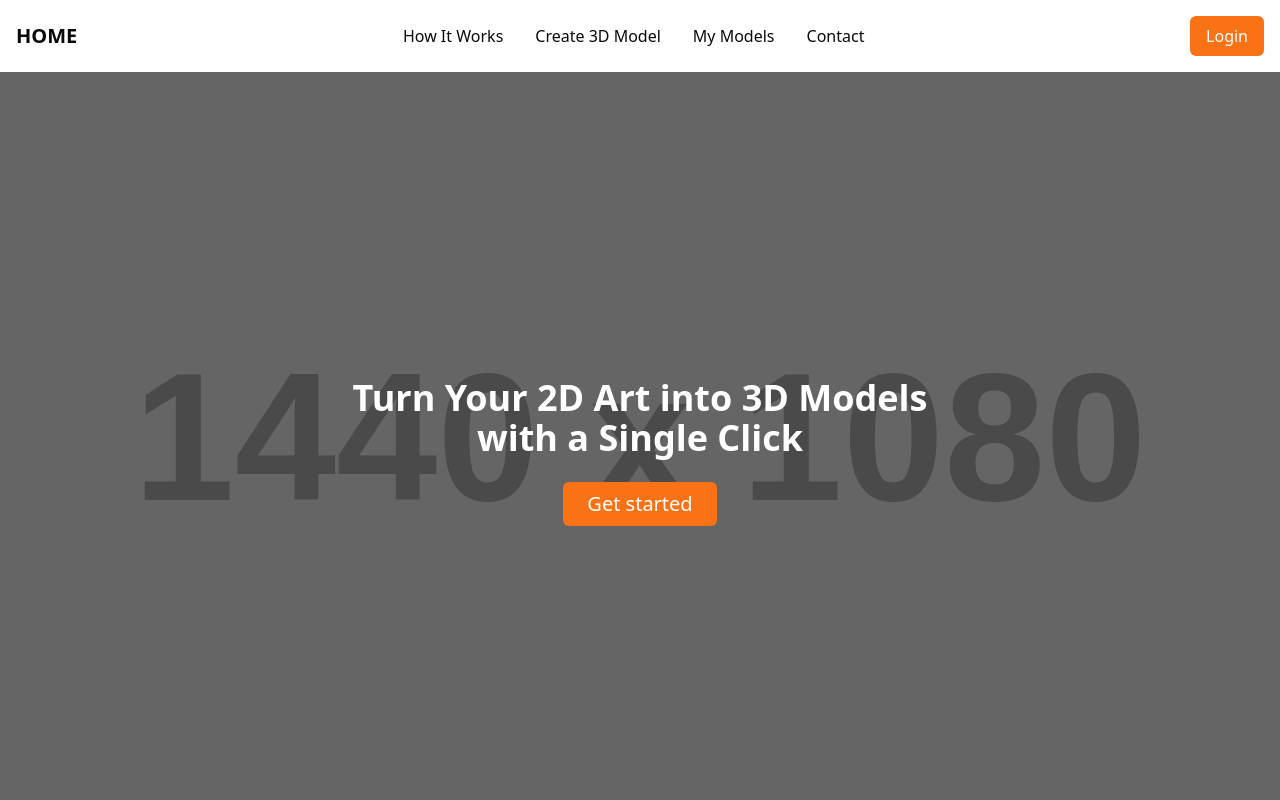
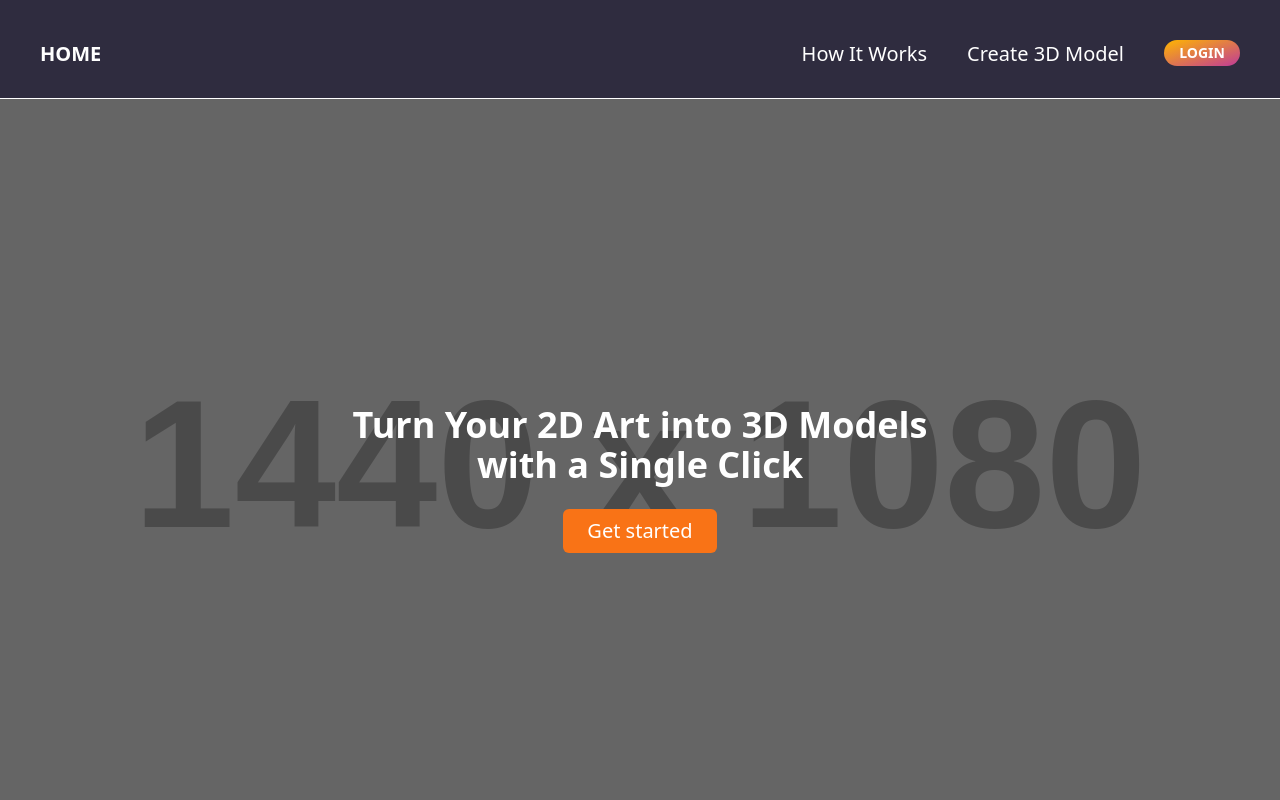
Before and after one commit to osjaeyoung/3d-front, a Next.js app: page / in a window 1280 px wide. Shown: the top 800 px of the page. Built offline with nearby package versions, Linux system fonts and the light colour scheme.

Commit message:
design: apply header design

```diff
--- a/src/components/common/Header.tsx
+++ b/src/components/common/Header.tsx
@@ -1,42 +1,46 @@
-import Link from 'next/link';
-import { useRouter } from 'next/router';
+import Link from "next/link";
+import { useRouter } from "next/router";
 
 export const Header = () => {
   const router = useRouter();
-
-  const isActive = (pathname: string) => router.pathname === pathname;
+  const handleSigninPage = () => router.push("/signin");
 
   return (
-    <header className="bg-white shadow-md p-4">
+    <header className="bg-background shadow-md px-10 pt-10 pb-[30px] border-b border-white ">
       <nav className="flex justify-between items-center">
         <div className="text-xl font-bold">
-          <Link href="/">HOME</Link>
+          <Link
+            href="/"
+            className="text-white text-xl font-bold font-['Helvetica Neue']"
+          >
+            HOME
+          </Link>
         </div>
-        <ul className="flex space-x-8">
+        <div className="flex gap-x-10">
+          <ul className="flex gap-x-10">
             <li>
-            <Link href="/intro" className={`${isActive('/intro') ? 'font-bold underline' : 'hover:text-orange-500'}`}>
+              <Link href="/intro" className="text-white text-xl">
                 How It Works
               </Link>
             </li>
             <li>
-            <Link href="/create" className={`${isActive('/create') ? 'font-bold underline' : 'hover:text-orange-500'}`}>
+              <Link
+                href="/create"
+                className="text-white text-xl font-medium font-['Helvetica Neue']"
+              >
                 Create 3D Model
               </Link>
             </li>
-          <li>
-            <Link href="/my" className={`${isActive('/my') ? 'font-bold underline' : 'hover:text-orange-500'}`}>
-              My Models
-            </Link>
-          </li>
-          <li>
-            <Link href="/contact" className={`${isActive('/contact') ? 'font-bold underline' : 'hover:text-orange-500'}`}>
-              Contact
-            </Link>
-          </li>
           </ul>
-        <button onClick={() => router.push("/signin")} className="bg-orange-500 hover:bg-orange-600 text-white py-2 px-4 rounded-md">
-            Login
+          <button
+            onClick={handleSigninPage}
+            className="w-[76px] h-[26px] bg-gradient px-2.5 py-0.5 rounded-[20px] justify-center items-center gap-2.5 inline-flex"
+          >
+            <div className="text-white text-sm font-bold font-['Helvetica Neue']">
+              LOGIN
+            </div>
           </button>
+        </div>
       </nav>
     </header>
   );
--- a/tailwind.config.ts
+++ b/tailwind.config.ts
@@ -1,7 +1,6 @@
 import type { Config } from "tailwindcss";
 
 const config: Config = {
-    darkMode: ["class"],
   content: [
     "./src/pages/**/*.{js,ts,jsx,tsx,mdx}",
     "./src/components/**/*.{js,ts,jsx,tsx,mdx}",
@@ -10,54 +9,59 @@ const config: Config = {
   theme: {
     extend: {
       colors: {
-  			background: 'hsl(var(--background))',
-  			foreground: 'hsl(var(--foreground))',
+        background: "#2f2c3f",
+        point: "#ffb600",
+        foreground: "hsl(var(--foreground))",
         card: {
-  				DEFAULT: 'hsl(var(--card))',
-  				foreground: 'hsl(var(--card-foreground))'
+          DEFAULT: "hsl(var(--card))",
+          foreground: "hsl(var(--card-foreground))",
         },
         popover: {
-  				DEFAULT: 'hsl(var(--popover))',
-  				foreground: 'hsl(var(--popover-foreground))'
+          DEFAULT: "hsl(var(--popover))",
+          foreground: "hsl(var(--popover-foreground))",
         },
         primary: {
-  				DEFAULT: 'hsl(var(--primary))',
-  				foreground: 'hsl(var(--primary-foreground))'
+          DEFAULT: "hsl(var(--primary))",
+          foreground: "hsl(var(--primary-foreground))",
         },
         secondary: {
-  				DEFAULT: 'hsl(var(--secondary))',
-  				foreground: 'hsl(var(--secondary-foreground))'
+          DEFAULT: "hsl(var(--secondary))",
+          foreground: "hsl(var(--secondary-foreground))",
         },
         muted: {
-  				DEFAULT: 'hsl(var(--muted))',
-  				foreground: 'hsl(var(--muted-foreground))'
+          DEFAULT: "hsl(var(--muted))",
+          foreground: "hsl(var(--muted-foreground))",
         },
         accent: {
-  				DEFAULT: 'hsl(var(--accent))',
-  				foreground: 'hsl(var(--accent-foreground))'
+          DEFAULT: "hsl(var(--accent))",
+          foreground: "hsl(var(--accent-foreground))",
         },
         destructive: {
-  				DEFAULT: 'hsl(var(--destructive))',
-  				foreground: 'hsl(var(--destructive-foreground))'
+          DEFAULT: "hsl(var(--destructive))",
+          foreground: "hsl(var(--destructive-foreground))",
         },
-  			border: 'hsl(var(--border))',
-  			input: 'hsl(var(--input))',
-  			ring: 'hsl(var(--ring))',
+        border: "hsl(var(--border))",
+        input: "hsl(var(--input))",
+        ring: "hsl(var(--ring))",
         chart: {
-  				'1': 'hsl(var(--chart-1))',
-  				'2': 'hsl(var(--chart-2))',
-  				'3': 'hsl(var(--chart-3))',
-  				'4': 'hsl(var(--chart-4))',
-  				'5': 'hsl(var(--chart-5))'
-  			}
+          "1": "hsl(var(--chart-1))",
+          "2": "hsl(var(--chart-2))",
+          "3": "hsl(var(--chart-3))",
+          "4": "hsl(var(--chart-4))",
+          "5": "hsl(var(--chart-5))",
+        },
       },
       borderRadius: {
-  			lg: 'var(--radius)',
-  			md: 'calc(var(--radius) - 2px)',
-  			sm: 'calc(var(--radius) - 4px)'
-  		}
-  	}
+        lg: "var(--radius)",
+        md: "calc(var(--radius) - 2px)",
+        sm: "calc(var(--radius) - 4px)",
+      },
+    },
+    backgroundImage: {
+      gradient: "linear-gradient(to bottom right, #ffb600, #c03b97)",
+    },
   },
   plugins: [require("tailwindcss-animate")],
 };
+
 export default config;
```
Lines whose indentation alone changed are shown as unchanged.
